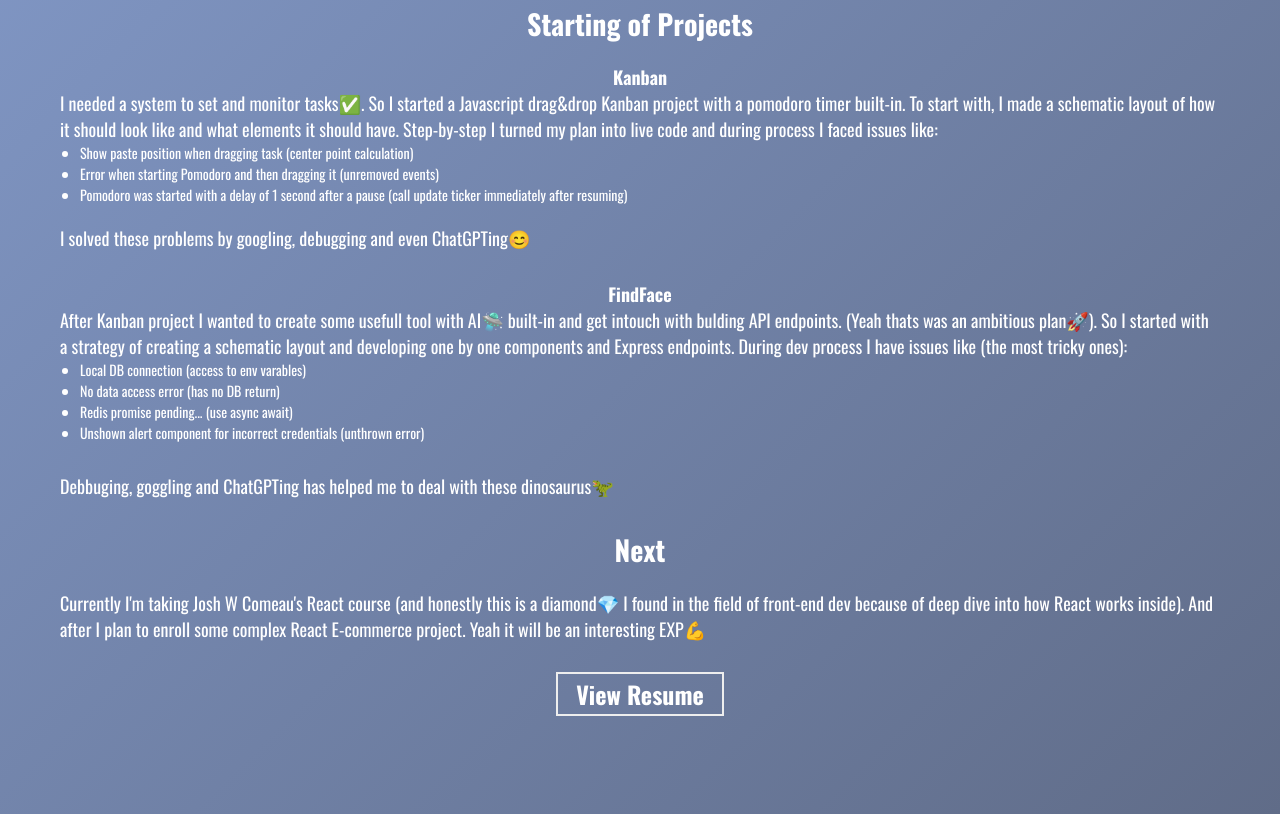
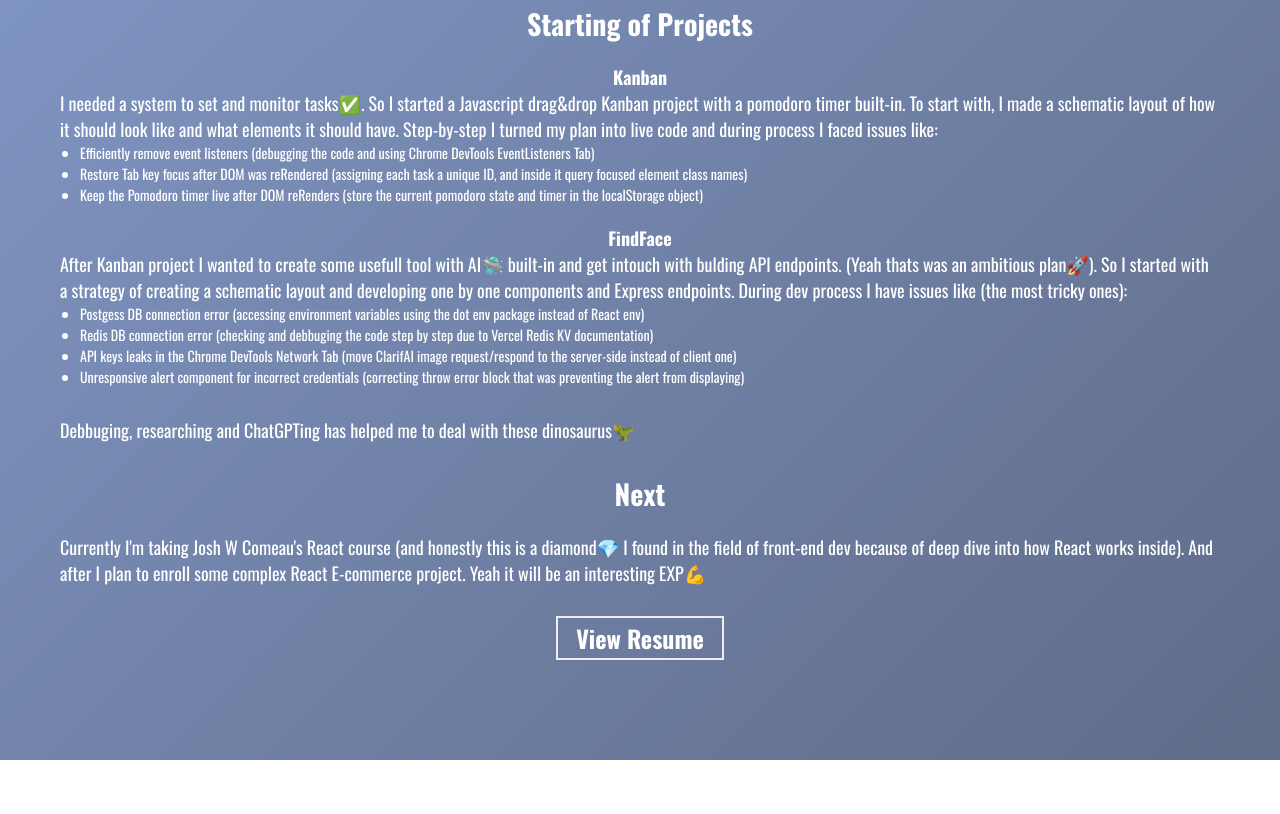
Before and after one commit to mux-mux/portfolio, a website: page index.html in a window 1280 px wide. Shown: the part 1726-2540 px from the top of the page. Drawn offline with nearby package versions, Linux system fonts and the light colour scheme.

Commit message:
update projects issues section

```diff
--- a/index.html
+++ b/index.html
@@ -241,23 +241,20 @@
             </p>
             <ul class="about__list mb-20">
               <li>
-                Show paste position when dragging task (center point
-                calculation)
+                Efficiently remove event listeners (debugging the code and using
+                Chrome DevTools EventListeners Tab)
               </li>
               <li>
-                Error when starting Pomodoro and then dragging it (unremoved
-                events)
+                Restore Tab key focus after DOM was reRendered (assigning each
+                task a unique ID, and inside it query focused element class
+                names)
               </li>
               <li>
-                Pomodoro was started with a delay of 1 second after a pause
-                (call update ticker immediately after resuming)
+                Keep the Pomodoro timer live after DOM reRenders (store the
+                current pomodoro state and timer in the localStorage object)
               </li>
             </ul>
 
-            <p class="paragraph__text paragraph-white mb-30">
-              I solved these problems by googling, debugging and even
-              ChatGPTing😊
-            </p>
             <h4 class="heading-quaternary tc">FindFace</h4>
             <p class="paragraph__text paragraph-white">
               After Kanban project I wanted to create some usefull tool with
@@ -268,16 +265,26 @@
               most tricky ones):
             </p>
             <ul class="about__list mb-30">
-              <li>Local DB connection (access to env varables)</li>
-              <li>No data access error (has no DB return)</li>
-              <li>Redis promise pending... (use async await)</li>
               <li>
-                Unshown alert component for incorrect credentials (unthrown
-                error)
+                Postgess DB connection error (accessing environment variables
+                using the dot env package instead of React env)
+              </li>
+              <li>
+                Redis DB connection error (checking and debbuging the code step
+                by step due to Vercel Redis KV documentation)
+              </li>
+              <li>
+                API keys leaks in the Chrome DevTools Network Tab (move ClarifAI
+                image request/respond to the server-side instead of client one)
+              </li>
+              <li>
+                Unresponsive alert component for incorrect credentials
+                (correcting throw error block that was preventing the alert from
+                displaying)
               </li>
             </ul>
             <p class="paragraph__text paragraph-white mb-30">
-              Debbuging, goggling and ChatGPTing has helped me to deal with
+              Debbuging, researching and ChatGPTing has helped me to deal with
               these dinosaurus🦖
             </p>
             <h3 class="heading-tertiary tc mb-20">Next</h3>
--- a/sass/sections/_hero.scss
+++ b/sass/sections/_hero.scss
@@ -13,6 +13,6 @@
     align-items: center;
     justify-content: center;
     gap: 3rem;
-    padding: 0 6rem;
+    padding: 0 5rem;
   }
 }
```
Also changed, not shown: css/style.css.
